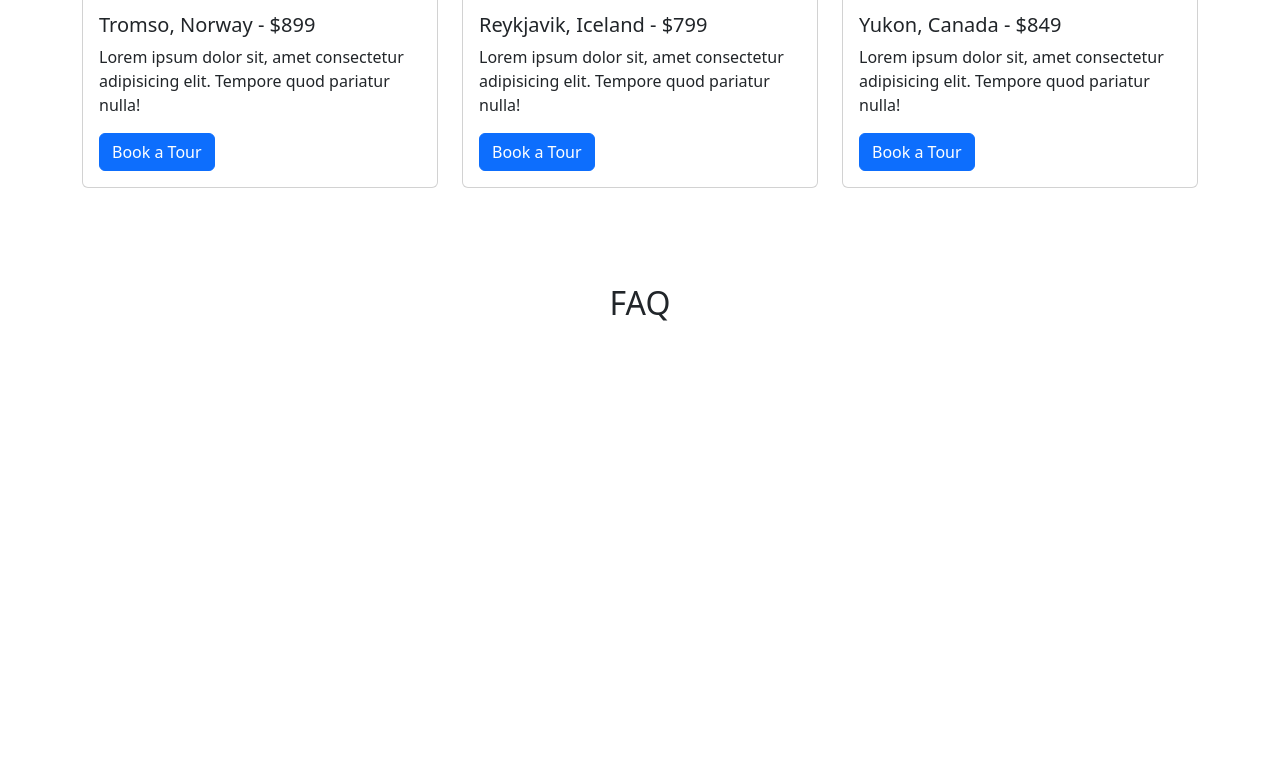
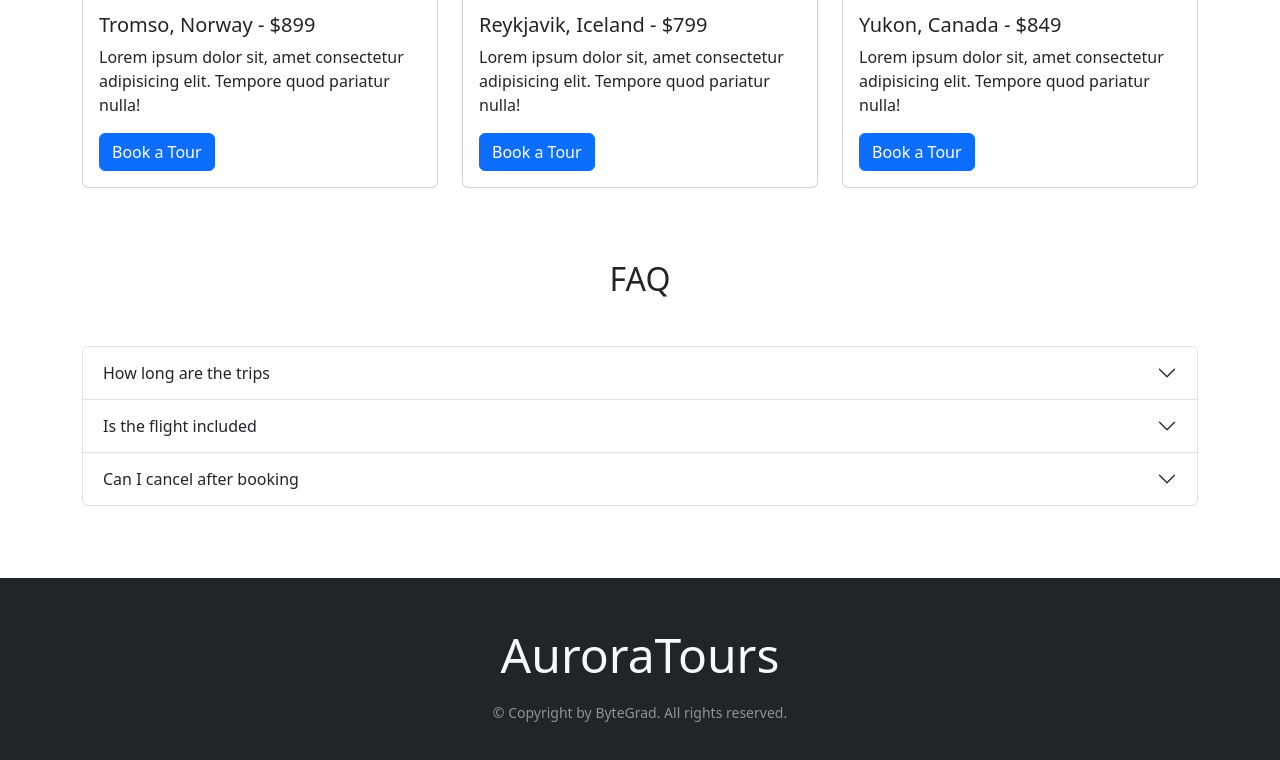
Before and after one commit to stephanie176/bootstrap-bootcamp-website, a plain HTML site: page tours.html in a window 1280 px wide. Shown: the part 1120-1880 px from the top of the page. Before the commit the page ends 1538 px from the top, so only its background shows below. Drawn offline with nearby package versions, Linux system fonts and the light colour scheme.

Commit message:
added faq and footer section

```diff
--- a/tours.html
+++ b/tours.html
@@ -186,16 +186,59 @@
     </section>
 
     <!-- faq -->
-    <section id="faq" class="py-5">
+    <section id="faq" class="py-md-4">
       <h2 class="my-5 text-center">FAQ</h2>
+      <div class="container">
+        <!-- accordion -->
+        <div class="accordion mx-auto" id="faqAccordion">
+          <div class="accordion-item">
+            <h2 class="accordion-header" id="headingone">
+              <button class="accordion-button collapsed" type="button" data-bs-toggle="collapse" data-bs-target="#collapseOne" aria-expanded="true" aria-controls="collapseOne">
+                How long are the trips
+              </button>
+            </h2>
+            <div id="collapseOne" class="accordion-collapse collapse" data-bs-parent="#faqAccordion">
+              <div class="accordion-body">
+                Lorem ipsum dolor sit amet consectetur adipisicing elit. Tenetur autem aliquid itaque similique iure illo!
+              </div>
+            </div>
+          </div>
+          <div class="accordion-item">
+            <h2 class="accordion-header">
+              <button class="accordion-button collapsed" type="button" data-bs-toggle="collapse" data-bs-target="#collapseTwo" aria-expanded="false" aria-controls="collapseTwo">
+                Is the flight included
+              </button>
+            </h2>
+            <div id="collapseTwo" class="accordion-collapse collapse" data-bs-parent="#faqAccordion">
+              <div class="accordion-body">
+                Lorem ipsum dolor sit amet consectetur adipisicing elit.
+              </div>
+            </div>
+          </div>
+          <div class="accordion-item">
+            <h2 class="accordion-header">
+              <button class="accordion-button collapsed" type="button" data-bs-toggle="collapse" data-bs-target="#collapseThree" aria-expanded="false" aria-controls="collapseThree">
+                Can I cancel after booking
+              </button>
+            </h2>
+            <div id="collapseThree" class="accordion-collapse collapse" data-bs-parent="#faqAccordion">
+              <div class="accordion-body">
+                Lorem ipsum dolor sit amet, consectetur adipisicing elit. In, repudiandae.
+              </div>
+            </div>
+          </div>
+        </div>
+      </div>
     </section>
   </main>
 
-
-  <footer>
-
+  <!-- footer -->
+  <footer class="bg-dark py-5 mt-5">
+    <div class="container text-light text-center">
+      <p class="display-5 mb-3">AuroraTours</p>
+      <small class="text-white-50">&copy; Copyright by ByteGrad. All rights reserved.</small>
+    </div>
   </footer>
-
 
   <script src="https://cdn.jsdelivr.net/npm/bootstrap@5.3.7/dist/js/bootstrap.bundle.min.js" integrity="sha384-ndDqU0Gzau9qJ1lfW4pNLlhNTkCfHzAVBReH9diLvGRem5+R9g2FzA8ZGN954O5Q" crossorigin="anonymous"></script>
 </body>
```
